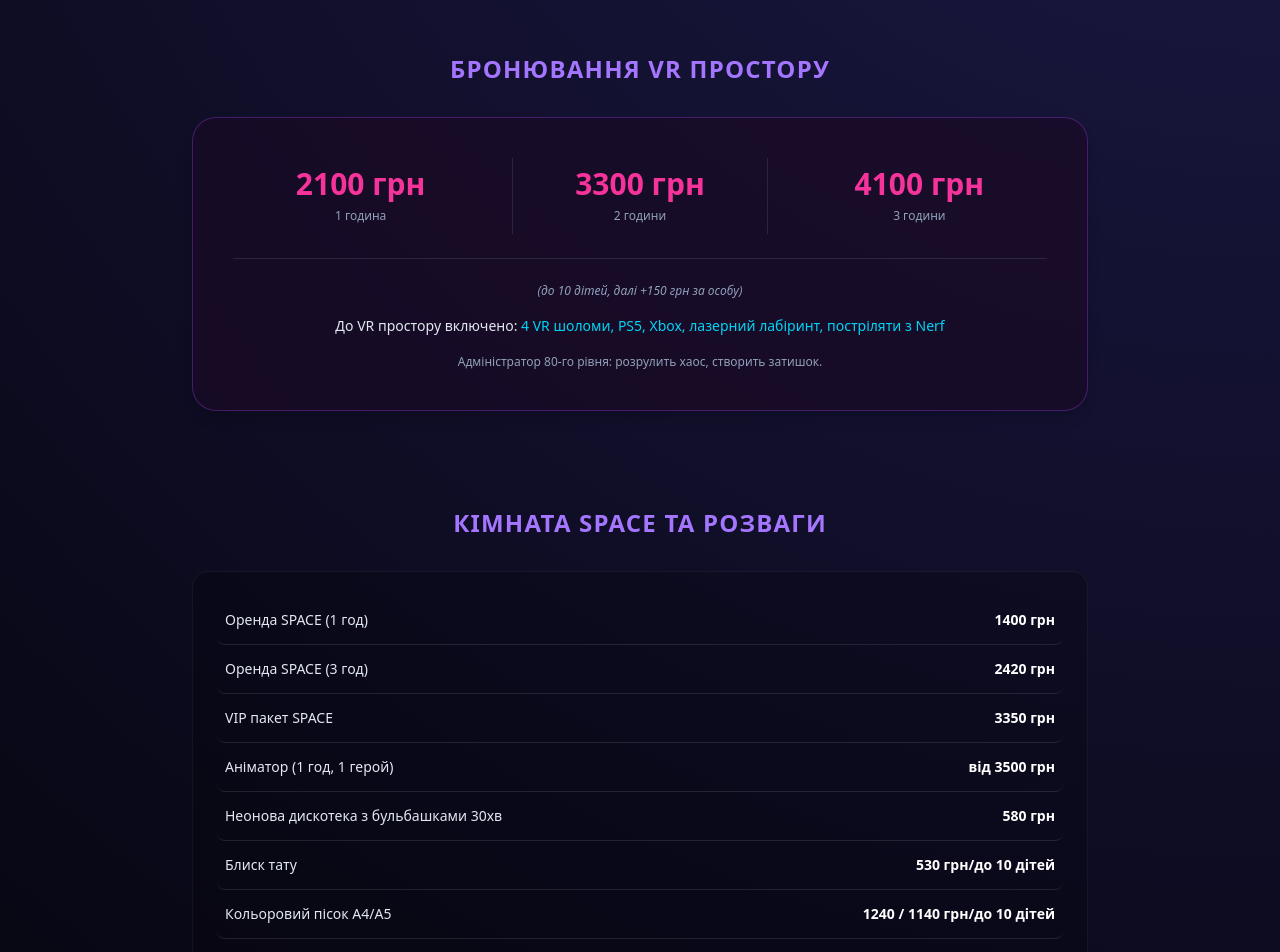
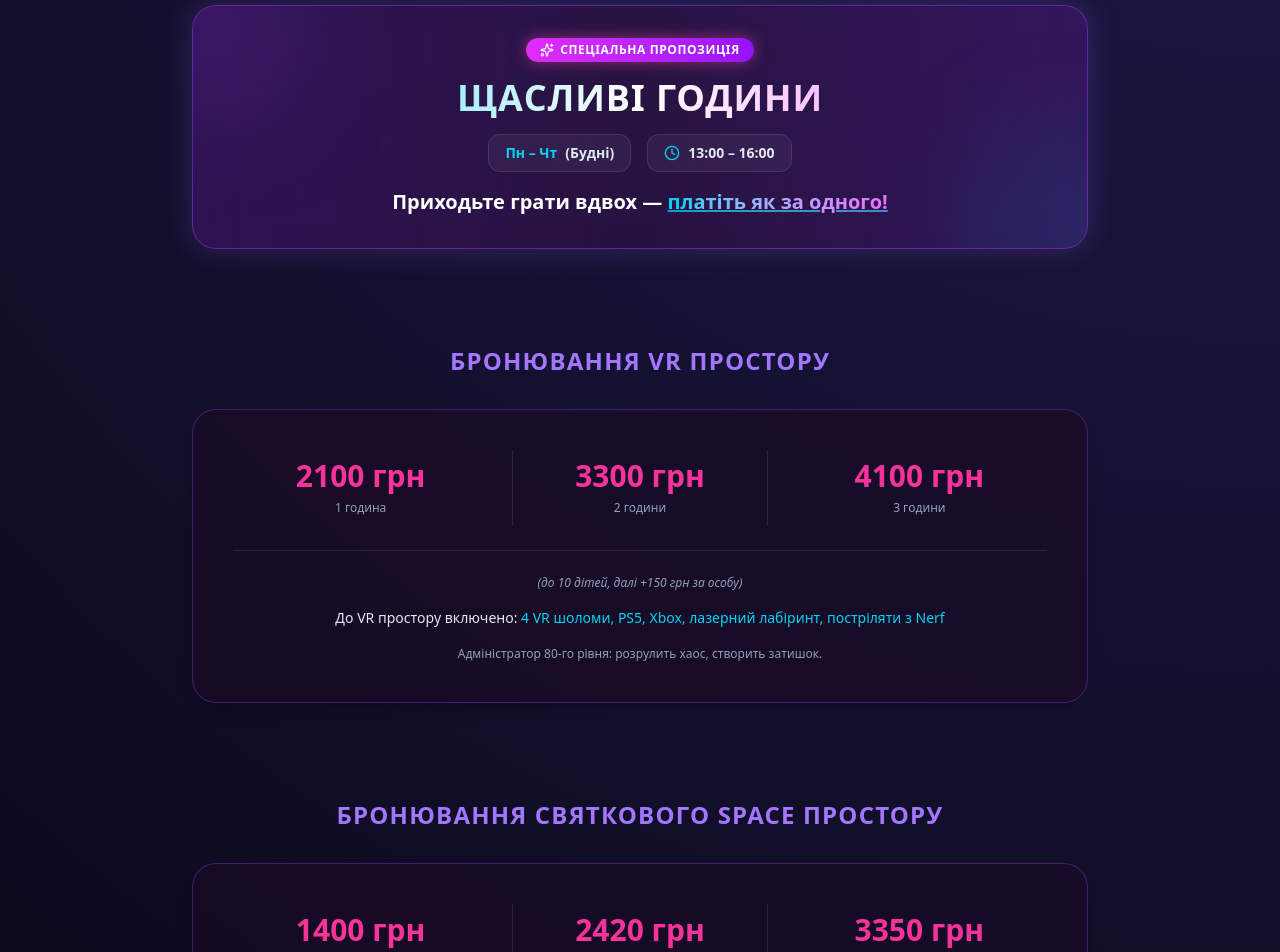
Before and after one commit to IrynaRybka/smile-neon-club, a Next.js app: page /prices in a window 1280 px wide. Shown: the part 680-1632 px from the top of the page. Built offline with nearby package versions, Linux system fonts and the light colour scheme.

Commit message:
Add happy Hours, add block SPACE, change some price

```diff
--- a/app/prices/page.tsx
+++ b/app/prices/page.tsx
@@ -1,6 +1,8 @@
 import GameSection from "@/components/prices/GameSection";
+import HappyHours from "@/components/prices/HappyHours";
 import SpaceBooking from "@/components/prices/SpaceBooking";
 import SpaceList from "@/components/prices/SpaceList";
+import VRSpaceBooking from "@/components/prices/VRSpaceBooking";
 
 export const metadata = {
   title: "Послуги та ціни | Smile Neon Club",
@@ -12,6 +14,8 @@ export default function ServicesPage() {
     <div className="min-h-screen bg-[radial-gradient(circle_at_top_right,_#1e1b4b,_#000000)] text-white px-4 py-8 md:py-12">
       <div className="mx-auto max-w-5xl">
         <GameSection />
+        <HappyHours />
+        <VRSpaceBooking />
         <SpaceBooking />
         <SpaceList />
       </div>
--- /dev/null
+++ b/components/prices/HappyHours.tsx
@@ -0,0 +1,40 @@
+"use client";
+
+
+import { Clock, Sparkles } from "lucide-react";
+
+export default function HappyHours() {
+  return (
+    <div className="max-w-4xl mx-auto mb-12 relative overflow-hidden rounded-3xl bg-gradient-to-r from-purple-900/40 via-fuchsia-900/20 to-purple-900/40 p-6 md:p-8 border border-purple-500/40 shadow-[0_0_30px_rgba(168,85,247,0.25)] text-center backdrop-blur-md">
+
+      <div className="absolute -top-10 -left-10 w-32 h-32 bg-purple-500/20 blur-3xl pointer-events-none" />
+        <div className="absolute -bottom-10 -right-10 w-32 h-32 bg-cyan-500/20 blur-3xl pointer-events-none" />
+         <div className="inline-flex items-center gap-1.5 px-3.5 py-1 rounded-full bg-gradient-to-r from-fuchsia-500 to-purple-600 text-white text-xs font-bold uppercase tracking-wider shadow-[0_0_15px_rgba(236,72,153,0.5)] mb-4">
+          <Sparkles className="w-3.5 h-3.5" />
+          Спеціальна пропозиція
+        </div>
+
+        <h2 className="text-2xl sm:text-3xl md:text-4xl font-extrabold uppercase tracking-wide bg-gradient-to-r from-cyan-400 via-white to-fuchsia-400 bg-clip-text text-transparent mb-4">
+          Щасливі Години
+        </h2>
+
+
+         <div className="flex flex-wrap items-center justify-center gap-2 sm:gap-4 my-4">
+          <div className="flex items-center gap-2 px-4 py-2 rounded-xl bg-white/5 border border-white/10 text-slate-200 text-xs sm:text-sm font-semibold">
+            <span className="text-cyan-400">Пн – Чт</span> (Будні)
+          </div>
+          <div className="flex items-center gap-2 px-4 py-2 rounded-xl bg-white/5 border border-white/10 text-slate-200 text-xs sm:text-sm font-semibold">
+            <Clock className="w-4 h-4 text-cyan-400" />
+            13:00 – 16:00
+          </div>
+        </div>
+
+        <p className="text-base sm:text-lg md:text-xl font-bold text-white mt-4">
+          Приходьте грати вдвох —{" "}
+          <span className="bg-gradient-to-r from-cyan-400 to-fuchsia-400 bg-clip-text text-transparent underline decoration-cyan-400/50">
+            платіть як за одного!
+          </span>
+        </p>
+      </div>
+  );
+}
--- a/components/prices/SpaceBooking.tsx
+++ b/components/prices/SpaceBooking.tsx
@@ -4,22 +4,24 @@ export default function SpaceBooking() {
   return (
     <section className="py-8 md:py-12">
       <h2 className="text-center text-xl md:text-2xl font-bold tracking-wider text-[#a476ff] uppercase mb-8">
-        БРОНЮВАННЯ VR ПРОСТОРУ
+        БРОНЮВАННЯ СВЯТКОВОГО SPACE ПРОСТОРУ
       </h2>
       <div className="mx-auto max-w-4xl rounded-3xl border border-purple-500/30 bg-[#1b0a26]/70 p-6 md:p-10 shadow-lg text-center">
         {/* Ціни */}
         <div className="grid grid-cols-1 md:grid-cols-3 gap-6 border-b border-white/10 pb-6 mb-6">
           <div className="p-2">
-            <span className="block text-2xl md:text-3xl font-black text-pink-500">2100 грн</span>
-            <span className="text-xs text-slate-400">1 година</span>
+            <span className="block text-2xl md:text-3xl font-black text-pink-500">1400 грн</span>
+            <span className="text-xs text-slate-400">1 година (з 18.09.2026 1600 грн)</span>
           </div>
           <div className="p-2 border-y border-white/5 md:border-y-0 md:border-x md:border-white/10">
-            <span className="block text-2xl md:text-3xl font-black text-pink-500">3300 грн</span>
-            <span className="text-xs text-slate-400">2 години</span>
+            <span className="block text-2xl md:text-3xl font-black text-pink-500">2420 грн</span>
+            <span className="text-xs text-slate-400">3 години (з 18.09.2026 2850 грн)</span>
           </div>
           <div className="p-2">
-            <span className="block text-2xl md:text-3xl font-black text-pink-500">4100 грн</span>
-            <span className="text-xs text-slate-400">3 години</span>
+            <span className="block text-2xl md:text-3xl font-black text-pink-500">3350 грн</span>
+            <span className="text-xs text-slate-400">3 години VIP (вхід на 15 дітей)</span>
+            <br />
+            <span className="text-xs text-slate-400">з 18.09.2026 3550 грн</span>
           </div>
         </div>
 
@@ -29,10 +31,10 @@ export default function SpaceBooking() {
             (до 10 дітей, далі +150 грн за особу)
           </p>
           <p className="text-xs md:text-sm text-slate-200 leading-relaxed font-medium">
-            До VR простору включено: <span className="text-cyan-400">4 VR шоломи, PS5, Xbox, лазерний лабіринт, постріляти з Nerf</span>
+            До SPACE простору включено: <span className="text-cyan-400">Простора зала з проектором музичним та світловим супроводом, аерохокей, батут, іграшки, святково оформлений стіл з одноразовим набором посуду на 10 осіб, запрошення на день народження для 10 гостей</span>
           </p>
           <p className="text-xs text-slate-400">
-            Адміністратор 80-го рівня: розрулить хаос, створить затишок.
+            Адміністратор космічного рівня: розрулить хаос, створить затишок.
           </p>
         </div>
       </div>
--- a/components/prices/SpaceList.tsx
+++ b/components/prices/SpaceList.tsx
@@ -4,18 +4,15 @@ import Link from "next/link";
 import { Phone } from "lucide-react";
 
 const priceList = [
-  { name: "Оренда SPACE (1 год)", price: "1400 грн" },
-  { name: "Оренда SPACE (3 год)", price: "2420 грн" },
-  { name: "VIP пакет SPACE", price: "3350 грн" },
   { name: "Аніматор (1 год, 1 герой)", price: "від 3500 грн" },
-  { name: "Неонова дискотека з бульбашками 30хв", price: "580 грн" },
-  { name: "Блиск тату", price: "530 грн/до 10 дітей" },
-  { name: "Кольоровий пісок А4/А5", price: "1240 / 1140 грн/до 10 дітей" },
+  { name: "Неонова дискотека з бульбашками 30хв", price: "580 грн (з 18.09.2026 620 грн)" },
+  { name: "Блиск тату", price: "530 грн/до 10 дітей (з 18.09.2026 580 грн)" },
+  { name: "Кольоровий пісок А4/А5", price: "1840 / 1540 грн/до 10 дітей" },
   { name: "Піньята", price: "від 700 грн" },
   { name: "Виготовлення бомбочок для ванни", price: "2600 грн/до 10 дітей" },
   { name: "Розпис футболок/рюкзаків/кепок", price: "3700 грн/до 10 дітей" },
   { name: "Розпис сумок", price: "3200 грн/до 10 дітей" },
-  { name: "Ебру", price: "2700 грн/до 10 дітей" },
+  { name: "Ебру - магія малюнку на воді", price: "2900 грн/до 10 дітей" },
   { name: "Свічки гелеві фігурні", price: "3700 грн/до 10 дітей" },
   { name: "Свічки вощина по 2 шт", price: "2800 грн/до 10 дітей" },
   { name: "Слайми", price: "2500 грн/до 10 дітей" },
@@ -30,7 +27,7 @@ export default function SpaceList() {
   return (
     <section className="py-8 md:py-12 pb-20">
       <h2 className="text-center text-xl md:text-2xl font-bold tracking-wider text-[#a476ff] uppercase mb-8">
-        КІМНАТА SPACE ТА РОЗВАГИ
+        ДОДАТКОВІ ПОСЛУГИ ТА МАЙСТЕР-КЛАСИ
       </h2>
 
       {/* Список цін */}
--- /dev/null
+++ b/components/prices/VRSpaceBooking.tsx
@@ -0,0 +1,41 @@
+"use client";
+
+export default function VRSpaceBooking() {
+  return (
+    <section className="py-8 md:py-12">
+      <h2 className="text-center text-xl md:text-2xl font-bold tracking-wider text-[#a476ff] uppercase mb-8">
+        БРОНЮВАННЯ VR ПРОСТОРУ
+      </h2>
+      <div className="mx-auto max-w-4xl rounded-3xl border border-purple-500/30 bg-[#1b0a26]/70 p-6 md:p-10 shadow-lg text-center">
+        {/* Ціни */}
+        <div className="grid grid-cols-1 md:grid-cols-3 gap-6 border-b border-white/10 pb-6 mb-6">
+          <div className="p-2">
+            <span className="block text-2xl md:text-3xl font-black text-pink-500">2100 грн</span>
+            <span className="text-xs text-slate-400">1 година</span>
+          </div>
+          <div className="p-2 border-y border-white/5 md:border-y-0 md:border-x md:border-white/10">
+            <span className="block text-2xl md:text-3xl font-black text-pink-500">3300 грн</span>
+            <span className="text-xs text-slate-400">2 години</span>
+          </div>
+          <div className="p-2">
+            <span className="block text-2xl md:text-3xl font-black text-pink-500">4100 грн</span>
+            <span className="text-xs text-slate-400">3 години</span>
+          </div>
+        </div>
+
+        {/* Опис */}
+        <div className="space-y-4 max-w-2xl mx-auto">
+          <p className="text-xs text-slate-400 italic">
+            (до 10 дітей, далі +150 грн за особу)
+          </p>
+          <p className="text-xs md:text-sm text-slate-200 leading-relaxed font-medium">
+            До VR простору включено: <span className="text-cyan-400">4 VR шоломи, PS5, Xbox, лазерний лабіринт, постріляти з Nerf</span>
+          </p>
+          <p className="text-xs text-slate-400">
+            Адміністратор 80-го рівня: розрулить хаос, створить затишок.
+          </p>
+        </div>
+      </div>
+    </section>
+  );
+}
```
